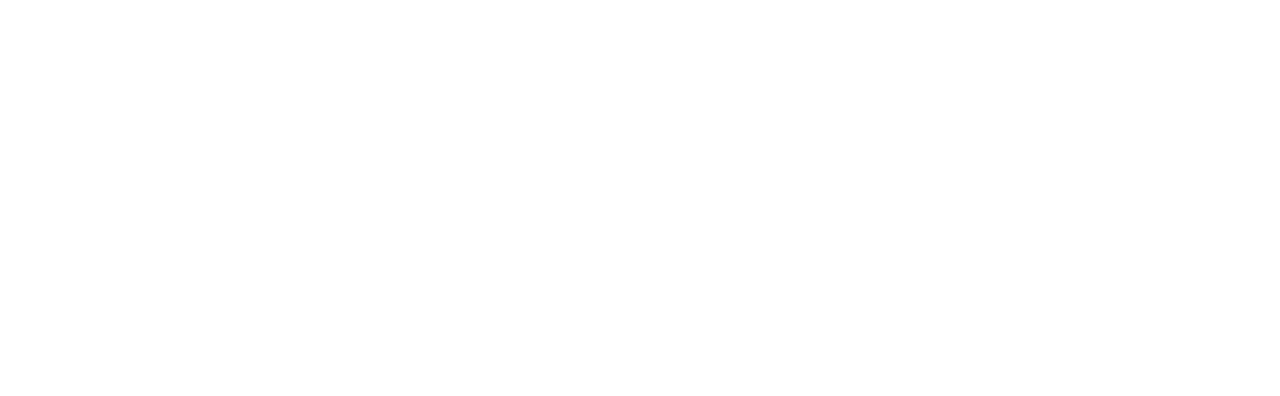
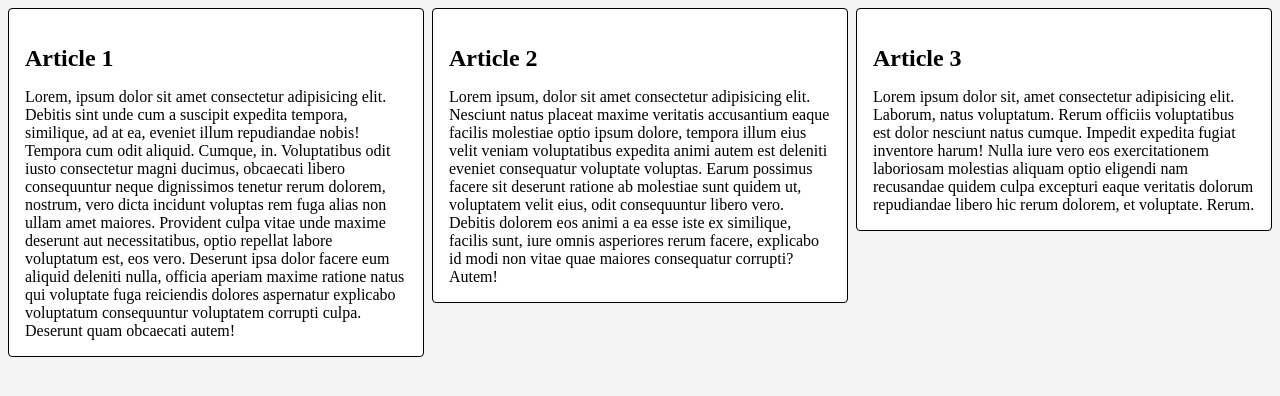
Before and after one commit to paulthomas2107/limitCodeCSSWithKyle, a plain HTML site: page index.html in a window 1280 px wide. Drawn offline with Linux system fonts and the light colour scheme.

Commit message:
More....

```diff
--- a/index.html
+++ b/index.html
@@ -1,13 +1,56 @@
 <!DOCTYPE html>
 <html lang="en">
-<head>
-    <meta charset="UTF-8">
-    <meta http-equiv="X-UA-Compatible" content="IE=edge">
-    <meta name="viewport" content="width=device-width, initial-scale=1.0">
+  <head>
+    <meta charset="UTF-8" />
+    <meta http-equiv="X-UA-Compatible" content="IE=edge" />
+    <meta name="viewport" content="width=device-width, initial-scale=1.0" />
     <title>CSS Tricks With Kyle</title>
-    <link rel="stylesheet" href="styles.css">
-</head>
-<body>
+    <link rel="stylesheet" href="styles.css" />
+  </head>
+  <body>
+    <section class="card-group">
+      <article class="card">
+        <h2>Article 1</h2>
+        <p class="cutoff-text">
+          Lorem, ipsum dolor sit amet consectetur adipisicing elit. Debitis sint
+          unde cum a suscipit expedita tempora, similique, ad at ea, eveniet
+          illum repudiandae nobis! Tempora cum odit aliquid. Cumque, in.
+          Voluptatibus odit iusto consectetur magni ducimus, obcaecati libero
+          consequuntur neque dignissimos tenetur rerum dolorem, nostrum, vero
+          dicta incidunt voluptas rem fuga alias non ullam amet maiores.
+          Provident culpa vitae unde maxime deserunt aut necessitatibus, optio
+          repellat labore voluptatum est, eos vero. Deserunt ipsa dolor facere
+          eum aliquid deleniti nulla, officia aperiam maxime ratione natus qui
+          voluptate fuga reiciendis dolores aspernatur explicabo voluptatum
+          consequuntur voluptatem corrupti culpa. Deserunt quam obcaecati autem!
+        </p>
+      </article>
+      <article class="card">
+        <h2>Article 2</h2>
+        <p class="cutoff-text">
+          Lorem ipsum, dolor sit amet consectetur adipisicing elit. Nesciunt
+          natus placeat maxime veritatis accusantium eaque facilis molestiae
+          optio ipsum dolore, tempora illum eius velit veniam voluptatibus
+          expedita animi autem est deleniti eveniet consequatur voluptate
+          voluptas. Earum possimus facere sit deserunt ratione ab molestiae sunt
+          quidem ut, voluptatem velit eius, odit consequuntur libero vero.
+          Debitis dolorem eos animi a ea esse iste ex similique, facilis sunt,
+          iure omnis asperiores rerum facere, explicabo id modi non vitae quae
+          maiores consequatur corrupti? Autem!
+        </p>
+      </article>
+      <article class="card">
+        <h2>Article 3</h2>
+        <p class="cutoff-text">
+          Lorem ipsum dolor sit, amet consectetur adipisicing elit. Laborum,
+          natus voluptatum. Rerum officiis voluptatibus est dolor nesciunt natus
+          cumque. Impedit expedita fugiat inventore harum! Nulla iure vero eos
+          exercitationem laboriosam molestias aliquam optio eligendi nam
+          recusandae quidem culpa excepturi eaque veritatis dolorum repudiandae
+          libero hic rerum dolorem, et voluptate. Rerum.
+        </p>
+      </article>
+    </section>
     <script src="app.js"></script>
-</body>
+  </body>
 </html>
--- a/styles.css
+++ b/styles.css
@@ -0,0 +1,30 @@
+*, *::before, *::after {
+    box-sizing: border-box;
+}
+
+body {
+    background: #F3F3F3;
+    overflow: hidden;
+}
+
+.card-group {
+    display: grid;
+    grid-template-columns: repeat(3, 1fr);
+    gap: .5rem;
+    align-items: flex-start;
+}
+
+.card {
+    background: white;
+    padding: 1rem;
+    border: 1px solid black;
+    border-radius: .25em;
+}
+
+.h2, p {
+    margin: 0;
+}
+
+h2 {
+    margin-bottom: 1rem;
+}
```
